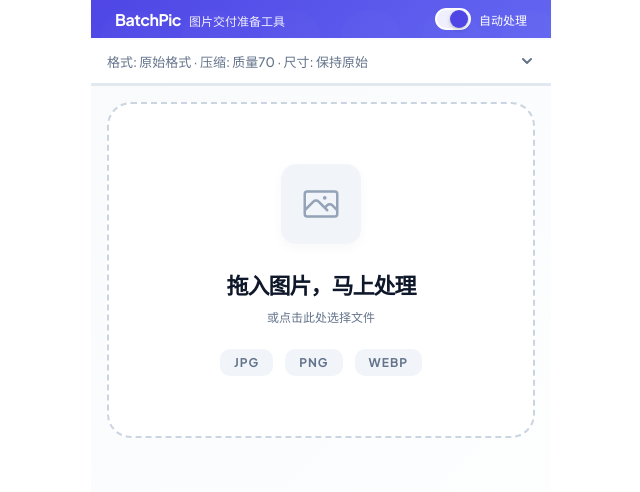
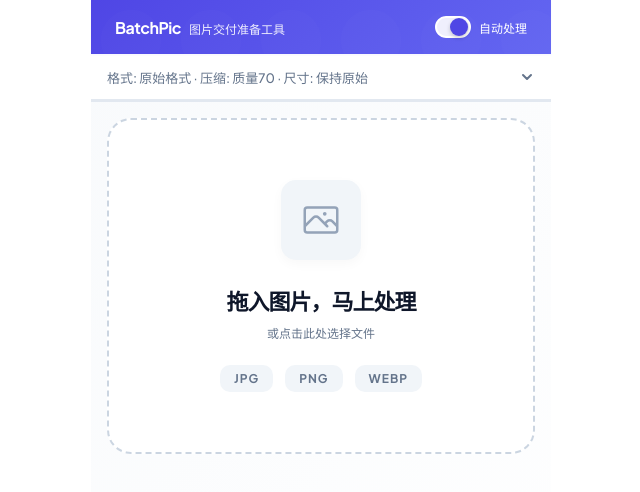
Before and after one commit to maxd010/BatchPic, a React (Vite) app: page / in a window 1280 px wide. Shown: the top 492 px of the page, without its empty margins (319-959 px from the left). Built offline with nearby package versions, Linux system fonts and the light colour scheme.

Commit message:
Update MainWindow.css

```diff
--- a/src/renderer/components/MainWindow.css
+++ b/src/renderer/components/MainWindow.css
@@ -54,7 +54,7 @@
 /* App Header - Top bar with title */
 .app-header {
   background: linear-gradient(135deg, var(--color-primary) 0%, var(--color-secondary) 100%);
-  padding: var(--spacing-sm) var(--spacing-lg);
+  padding: var(--spacing-md) var(--spacing-lg);
   box-shadow: var(--shadow-sm);
   position: relative;
   overflow: hidden;
```
